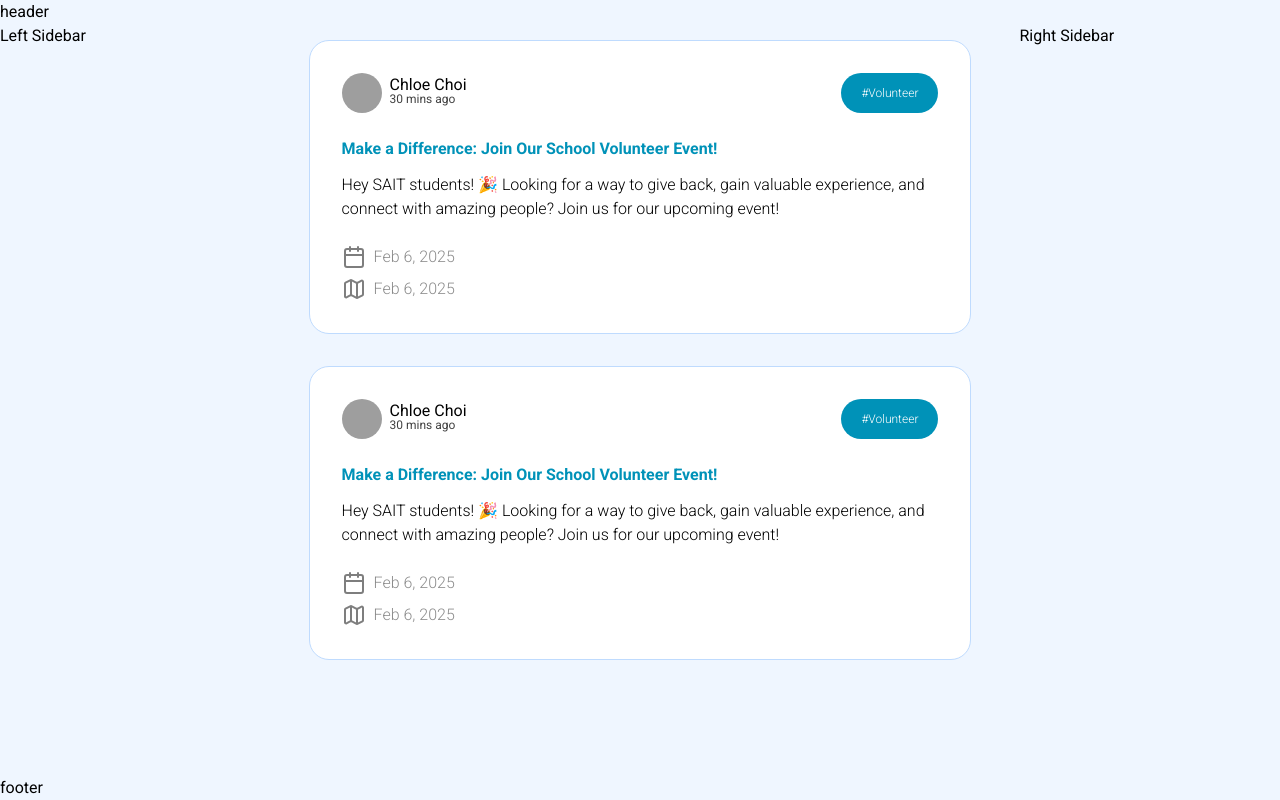
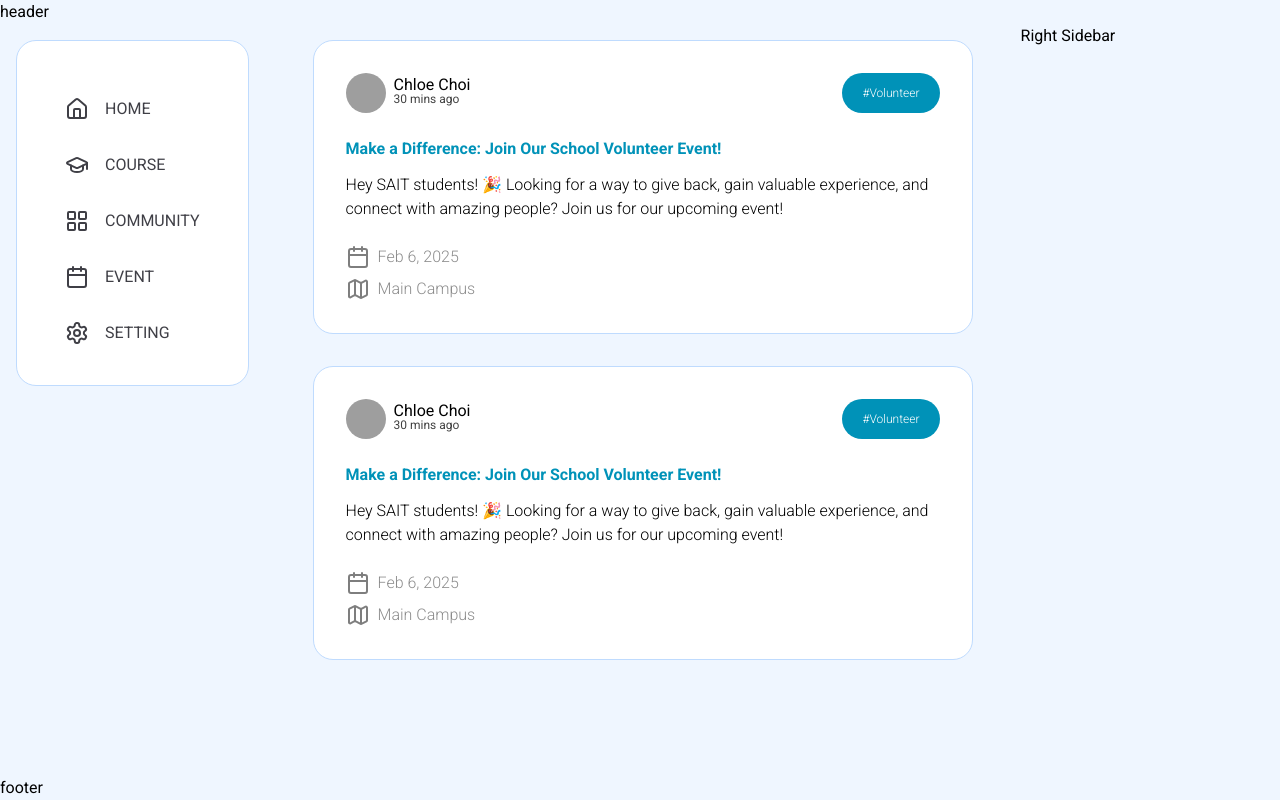
Before and after one commit to NeilMD/react-school-board, a React app in the folder frontend/: page /home in a window 1280 px wide. Built offline with nearby package versions, Linux system fonts and the light colour scheme; grey boxes are pictures that could not be loaded; the HTML template or start-up script is replaced by a standard one.

Commit message:
Added Nav Sidebar Component

```diff
--- a/frontend/src/index.css
+++ b/frontend/src/index.css
@@ -2,20 +2,6 @@
 @import "tailwindcss";
 @plugin 'tailwindcss-animate';
 @custom-variant dark (&:is(.dark *));
-
-@layer base {
-  body {
-    @apply h-full w-full;
-  }
-
-  #root {
-    @apply h-screen w-full;
-  }
-
-  * {
-    @apply box-border font-roboto;
-  }
-}
 
 :root {
   --background: hsl(0 0% 100%);
@@ -103,5 +89,34 @@
 
   --font-roboto: "Roboto", sans-serif;
   --color-home: #eff6ff;
-  --color-border: #bfdbfe;
+  --color-blue-border: #bfdbfe;
+  --color-text-base: #3f3f46;
 }
+
+@layer base {
+  body {
+    @apply h-full w-full;
+  }
+
+  #root {
+    @apply h-screen w-full;
+  }
+
+  * {
+    @apply box-border font-roboto;
+  }
+
+  .home-card {
+    @apply m-4 h-fit rounded-[20px] border border-blue-border bg-white p-8;
+  }
+
+  #sidebar-list {
+    li {
+      @apply mt-4 flex cursor-pointer items-center gap-4 rounded-xl px-4 py-2 transition duration-300 ease-in-out hover:bg-accent;
+    }
+  }
+
+  .acive-nav {
+    @apply bg-(--color-home);
+  }
+}
--- a/frontend/src/pages/home/Home.jsx
+++ b/frontend/src/pages/home/Home.jsx
@@ -1,12 +1,15 @@
 import React from "react";
 import Post from "./post/Post";
+import Sidebar from "./sidebar/Sidebar";
 
 function Home() {
   return (
     <div className="flex h-full flex-col bg-(--color-home)">
       <header>header</header>
       <main className="flex grow flex-row gap-8">
-        <div className="basis-1/4">Left Sidebar</div>
+        <div className="basis-1/4">
+          <Sidebar />
+        </div>
         <div className="flex basis-4/6 flex-col">
           <Post />
           <Post />
--- a/frontend/src/pages/home/post/Post.jsx
+++ b/frontend/src/pages/home/post/Post.jsx
@@ -21,7 +21,7 @@ function Post() {
         <div className="flex basis-2/3 flex-row justify-end">
           <Badge
             className={
-              "px- rounded-[20px] border-none bg-cyan-600 px-5 font-light text-white"
+              "rounded-[20px] border-none bg-cyan-600 px-5 font-light text-white"
             }
             variant="outline">
             #Volunteer
@@ -31,9 +31,9 @@ function Post() {
     );
   };
 
-  return (
-    <div className="m-4 h-fit rounded-[20px] border border-(--color-border) bg-white p-8">
-      <PostHeader /> {/* Inline usage */}
+  // Define PostBody inline
+  const PostBody = () => {
+    return (
       <div className="post-body">
         <h5 className="mt-6 mb-3 font-bold text-cyan-600">
           Make a Difference: Join Our School Volunteer Event!
@@ -45,14 +45,20 @@ function Post() {
         </span>
         <div className="mb-2 flex flex-row items-center gap-x-2">
           <Calendar className="opacity-50" size={24}></Calendar>
-          <span className="text-base font-light opacity-45">Feb 6, 2025 </span>
+          <span className="text-base font-light opacity-45">Feb 6, 2025</span>
         </div>
         <div className="flex flex-row items-center gap-x-2">
           <Map className="opacity-50" size={24}></Map>
-          <span className="text-base font-light opacity-45">Feb 6, 2025 </span>
+          <span className="text-base font-light opacity-45">Main Campus</span>
         </div>
       </div>
-      <div></div>
+    );
+  };
+
+  return (
+    <div className="home-card">
+      <PostHeader /> {/* Inline usage of PostHeader */}
+      <PostBody /> {/* Inline usage of PostBody */}
     </div>
   );
 }
--- /dev/null
+++ b/frontend/src/pages/home/sidebar/Sidebar.jsx
@@ -0,0 +1,39 @@
+import { GraduationCap } from "lucide-react";
+import { Settings } from "lucide-react";
+import { Calendar } from "lucide-react";
+import { LayoutGrid } from "lucide-react";
+import { HomeIcon } from "lucide-react";
+import React from "react";
+
+function Sidebar() {
+  return (
+    <div className="home-card">
+      <ul
+        id="sidebar-list"
+        className="font-base list-none text-text-base uppercase">
+        <li className="active-nav">
+          <HomeIcon></HomeIcon>
+          <span>Home</span>
+        </li>
+        <li>
+          <GraduationCap></GraduationCap>
+          <span>Course</span>
+        </li>
+        <li>
+          <LayoutGrid></LayoutGrid>
+          <span>Community</span>
+        </li>
+        <li>
+          <Calendar></Calendar>
+          <span>Event</span>
+        </li>
+        <li>
+          <Settings></Settings>
+          <span>Setting</span>
+        </li>
+      </ul>
+    </div>
+  );
+}
+
+export default Sidebar;
```
Also changed, not shown: 1 other file (tests, documents, lock files or other folders).
